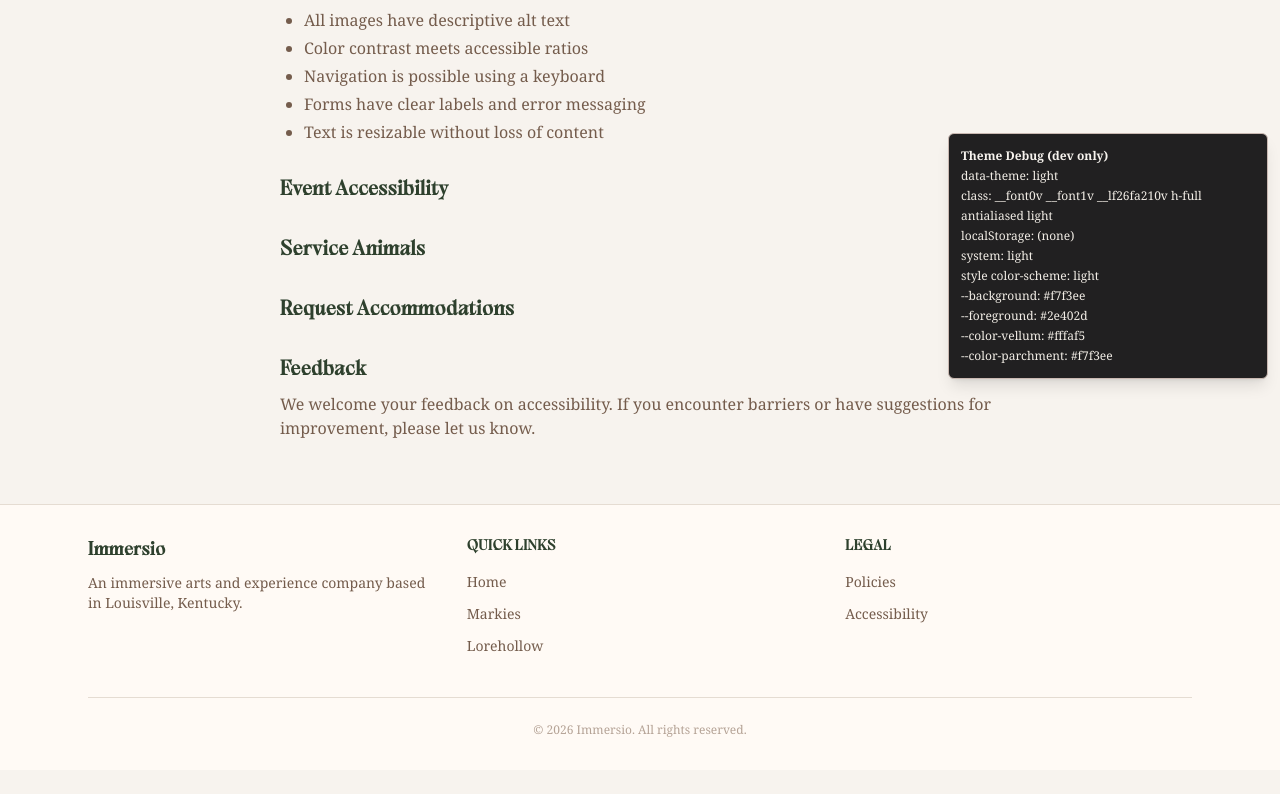
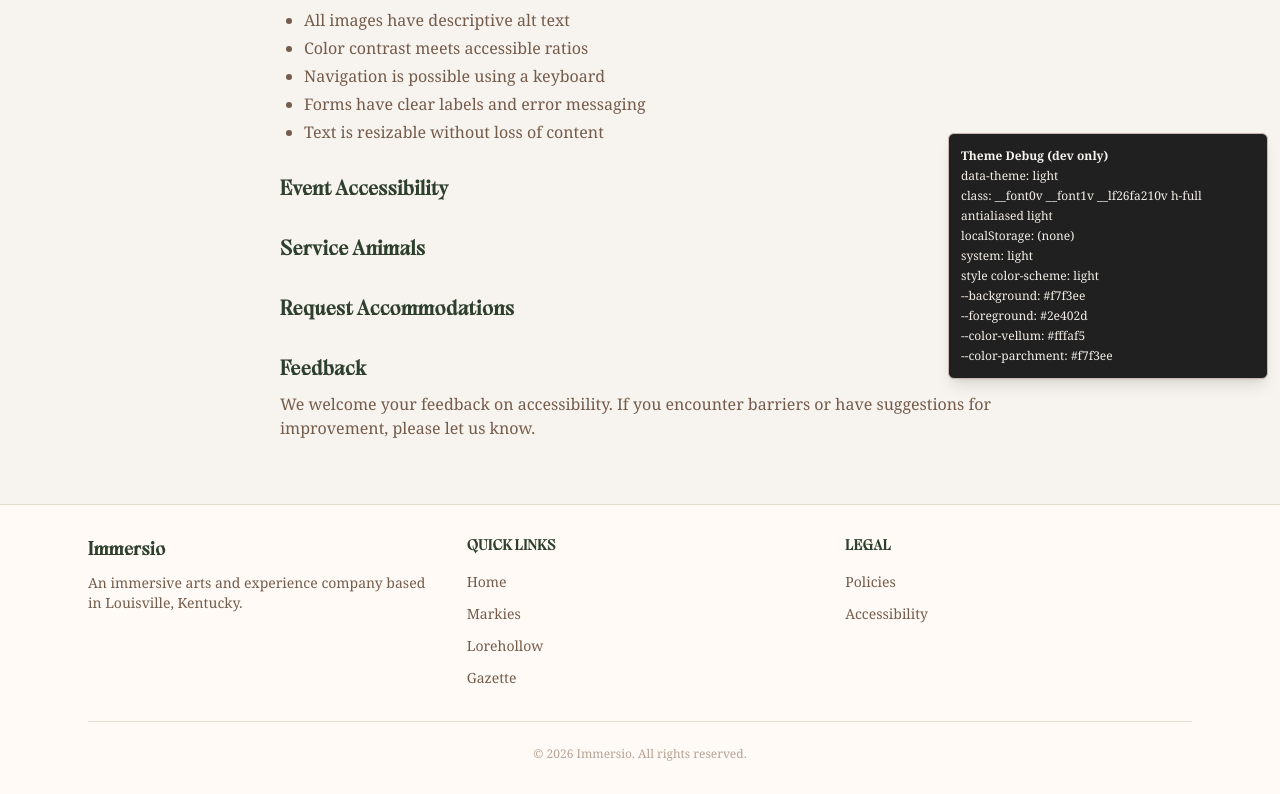
Before and after one commit to wDvy/wdvy.github.io, a Next.js app: page /accessibility in a window 1280 px wide. Shown: the part 409-1203 px from the top of the page. Before the commit the page ends 1179 px from the top, so only its background shows below. Built offline with nearby package versions, Linux system fonts and the light colour scheme.

Commit message:
add gazette back to footer

```diff
--- a/src/components/Footer.tsx
+++ b/src/components/Footer.tsx
@@ -49,7 +49,9 @@ export default function Footer() {
                 <Link
                   href="/gazette"
                   className="text-sm text-zinc-600 dark:text-zinc-400 hover:text-zinc-900 dark:hover:text-zinc-50"
-                ></Link>
+                >
+                  Gazette
+                </Link>
               </li>
             </ul>
           </div>
```
